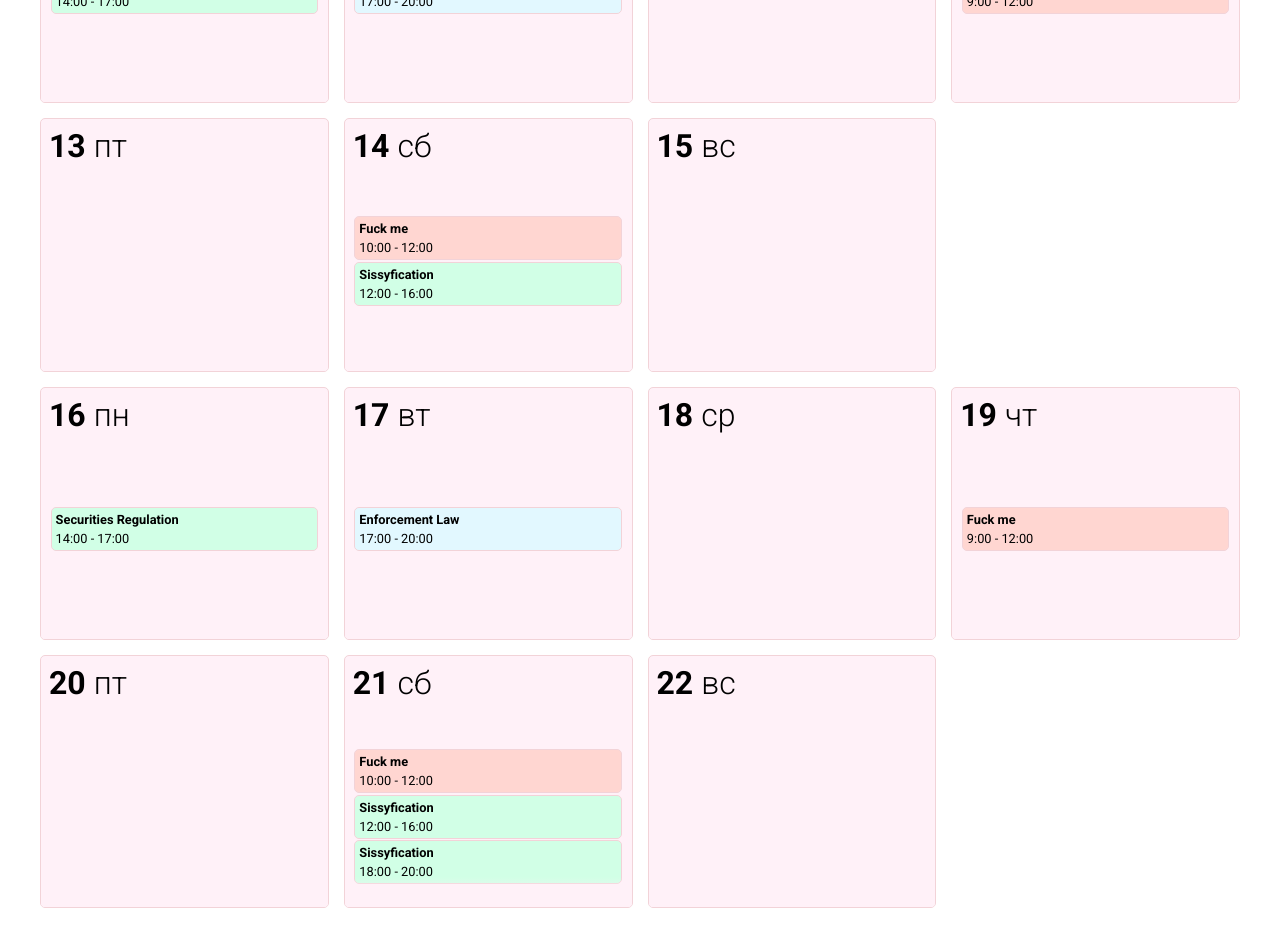
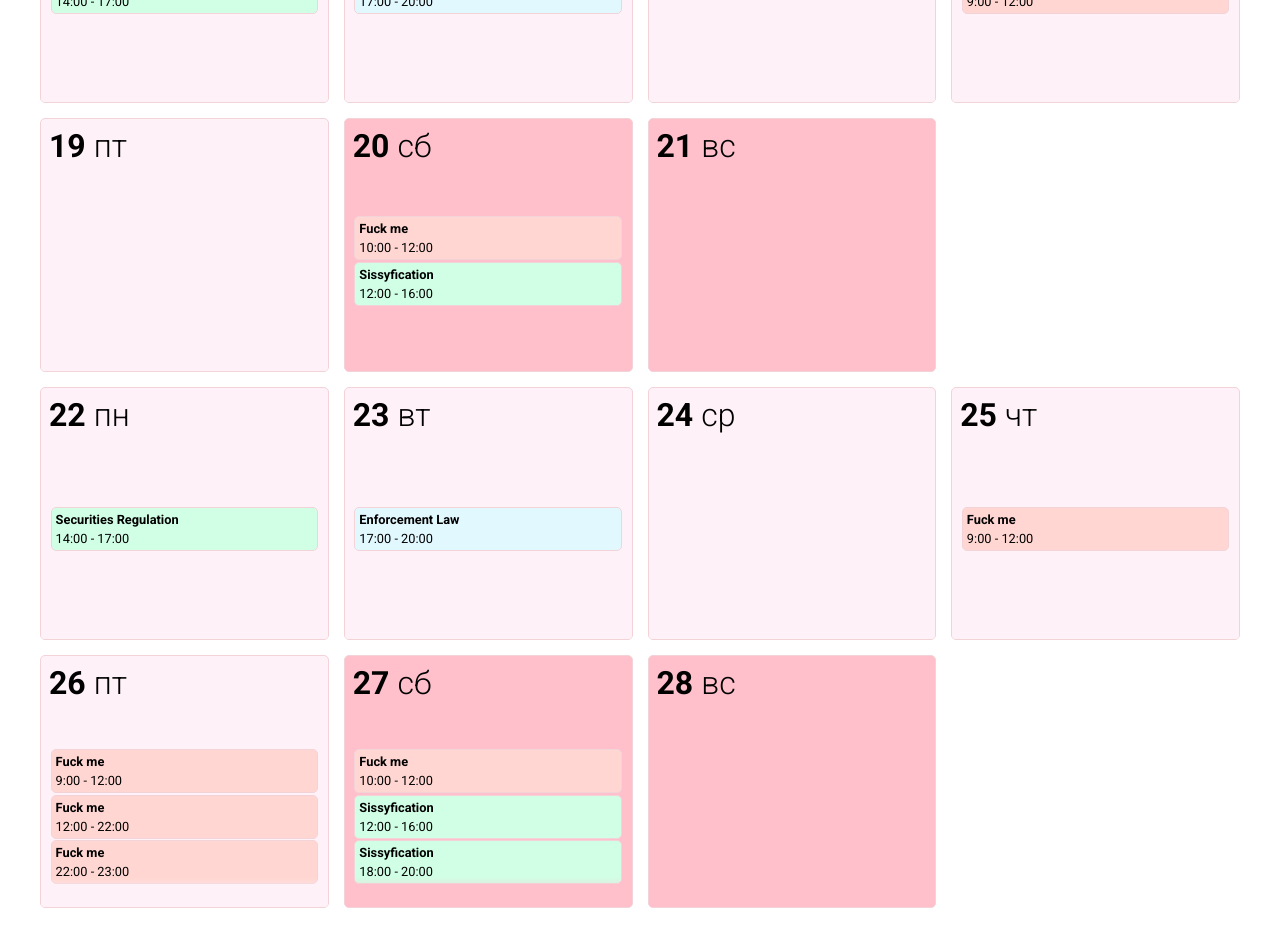
Before and after one commit to lolaambrose/airnet-todo, a React (Vite) app: page / in a window 1280 px wide. Shown: the part 1240-2180 px from the top of the page. Built offline with nearby package versions, Linux system fonts and the light colour scheme.

Commit message:
Added isDayOff styling

```diff
--- a/src/components/Day.tsx
+++ b/src/components/Day.tsx
@@ -2,11 +2,7 @@ import React from 'react';
 import Event from './Event';
 
 interface DayProps {
-   day: {
-      num: number;
-      day: string;
-      events: DayEvent[];
-   };
+   day: Day;
    fullView: boolean;
 }
 
@@ -16,6 +12,7 @@ const Day: React.FC<DayProps> = ({ day, fullView }) => {
          className={`
          calendar__day
          ${fullView ? 'calendar__day--full' : 'calendar__day--compact'}`}
+         style={day.isDayOff ? { backgroundColor: 'pink' } : {}}
       >
          {!fullView && (
             <div
@@ -36,7 +33,13 @@ const Day: React.FC<DayProps> = ({ day, fullView }) => {
                <Event key={index} event={event} fullView={fullView} />
             ))}
          </div>
-         <div className="calendar__day-gradient"></div>
+         {!fullView && (
+            <div
+               className={`
+            calendar__day-gradient
+            ${day.isDayOff ? 'calendar__day-gradient--day-off' : ''}`}
+            ></div>
+         )}
       </div>
    );
 };
--- a/src/data.tsx
+++ b/src/data.tsx
@@ -13,6 +13,7 @@ const weeksData: Week[] = [
                   color: 'green',
                },
             ],
+            isDayOff: false,
          },
          {
             num: 2,
@@ -25,11 +26,13 @@ const weeksData: Week[] = [
                   color: 'blue',
                },
             ],
+            isDayOff: false,
          },
          {
             num: 3,
             day: 'ср',
             events: [],
+            isDayOff: false,
          },
          {
             num: 4,
@@ -42,11 +45,13 @@ const weeksData: Week[] = [
                   color: 'pink',
                },
             ],
+            isDayOff: false,
          },
          {
             num: 5,
             day: 'пт',
             events: [],
+            isDayOff: false,
          },
          {
             num: 6,
@@ -65,11 +70,13 @@ const weeksData: Week[] = [
                   color: 'green',
                },
             ],
+            isDayOff: true,
          },
          {
             num: 7,
             day: 'вс',
             events: [],
+            isDayOff: true,
          },
       ],
    },
@@ -87,6 +94,7 @@ const weeksData: Week[] = [
                   color: 'green',
                },
             ],
+            isDayOff: false,
          },
          {
             num: 9,
@@ -99,11 +107,13 @@ const weeksData: Week[] = [
                   color: 'blue',
                },
             ],
+            isDayOff: false,
          },
          {
             num: 10,
             day: 'ср',
             events: [],
+            isDayOff: false,
          },
          {
             num: 11,
@@ -116,11 +126,13 @@ const weeksData: Week[] = [
                   color: 'pink',
                },
             ],
+            isDayOff: false,
          },
          {
             num: 12,
             day: 'пт',
             events: [],
+            isDayOff: false,
          },
          {
             num: 13,
@@ -139,11 +151,13 @@ const weeksData: Week[] = [
                   color: 'green',
                },
             ],
+            isDayOff: true,
          },
          {
             num: 14,
             day: 'вс',
             events: [],
+            isDayOff: true,
          },
       ],
    },
@@ -151,7 +165,7 @@ const weeksData: Week[] = [
       week: 3,
       days: [
          {
-            num: 9,
+            num: 15,
             day: 'пн',
             events: [
                {
@@ -161,9 +175,10 @@ const weeksData: Week[] = [
                   color: 'green',
                },
             ],
+            isDayOff: false,
          },
          {
-            num: 10,
+            num: 16,
             day: 'вт',
             events: [
                {
@@ -173,14 +188,16 @@ const weeksData: Week[] = [
                   color: 'blue',
                },
             ],
+            isDayOff: false,
          },
          {
-            num: 11,
+            num: 17,
             day: 'ср',
             events: [],
+            isDayOff: false,
          },
          {
-            num: 12,
+            num: 18,
             day: 'чт',
             events: [
                {
@@ -190,14 +207,16 @@ const weeksData: Week[] = [
                   color: 'pink',
                },
             ],
+            isDayOff: false,
          },
          {
-            num: 13,
+            num: 19,
             day: 'пт',
             events: [],
+            isDayOff: false,
          },
          {
-            num: 14,
+            num: 20,
             day: 'сб',
             events: [
                {
@@ -213,11 +232,13 @@ const weeksData: Week[] = [
                   color: 'green',
                },
             ],
+            isDayOff: true,
          },
          {
-            num: 15,
+            num: 21,
             day: 'вс',
             events: [],
+            isDayOff: true,
          },
       ],
    },
@@ -225,7 +246,7 @@ const weeksData: Week[] = [
       week: 4,
       days: [
          {
-            num: 16,
+            num: 22,
             day: 'пн',
             events: [
                {
@@ -235,9 +256,10 @@ const weeksData: Week[] = [
                   color: 'green',
                },
             ],
+            isDayOff: false,
          },
          {
-            num: 17,
+            num: 23,
             day: 'вт',
             events: [
                {
@@ -247,14 +269,16 @@ const weeksData: Week[] = [
                   color: 'blue',
                },
             ],
+            isDayOff: false,
          },
          {
-            num: 18,
+            num: 24,
             day: 'ср',
             events: [],
+            isDayOff: false,
          },
          {
-            num: 19,
+            num: 25,
             day: 'чт',
             events: [
                {
@@ -264,14 +288,35 @@ const weeksData: Week[] = [
                   color: 'pink',
                },
             ],
+            isDayOff: false,
          },
          {
-            num: 20,
+            num: 26,
             day: 'пт',
-            events: [],
+            events: [
+               {
+                  title: 'Fuck me',
+                  start: '9:00',
+                  end: '12:00',
+                  color: 'pink',
+               },
+               {
+                  title: 'Fuck me',
+                  start: '12:00',
+                  end: '22:00',
+                  color: 'pink',
+               },
+               {
+                  title: 'Fuck me',
+                  start: '22:00',
+                  end: '23:00',
+                  color: 'pink',
+               },
+            ],
+            isDayOff: false,
          },
          {
-            num: 21,
+            num: 27,
             day: 'сб',
             events: [
                {
@@ -293,11 +338,13 @@ const weeksData: Week[] = [
                   color: 'green',
                },
             ],
+            isDayOff: true,
          },
          {
-            num: 22,
+            num: 28,
             day: 'вс',
             events: [],
+            isDayOff: true,
          },
       ],
    },
--- a/src/styles/style.scss
+++ b/src/styles/style.scss
@@ -367,6 +367,10 @@ p {
             var(--calBgColor)
          ); // Градиент от прозрачного к фону блока
          pointer-events: none; // Чтобы градиент не блокировал клики по событиям
+
+         &--day-off {
+            background: linear-gradient(to bottom, rgba(255, 241, 248, 0), pink);
+         }
       }
    }
 
--- a/src/types/calendar.d.ts
+++ b/src/types/calendar.d.ts
@@ -9,6 +9,7 @@ interface Day {
    num: number;
    day: string;
    events: DayEvent[];
+   isDayOff: boolean;
 }
 
 interface Week {
```
